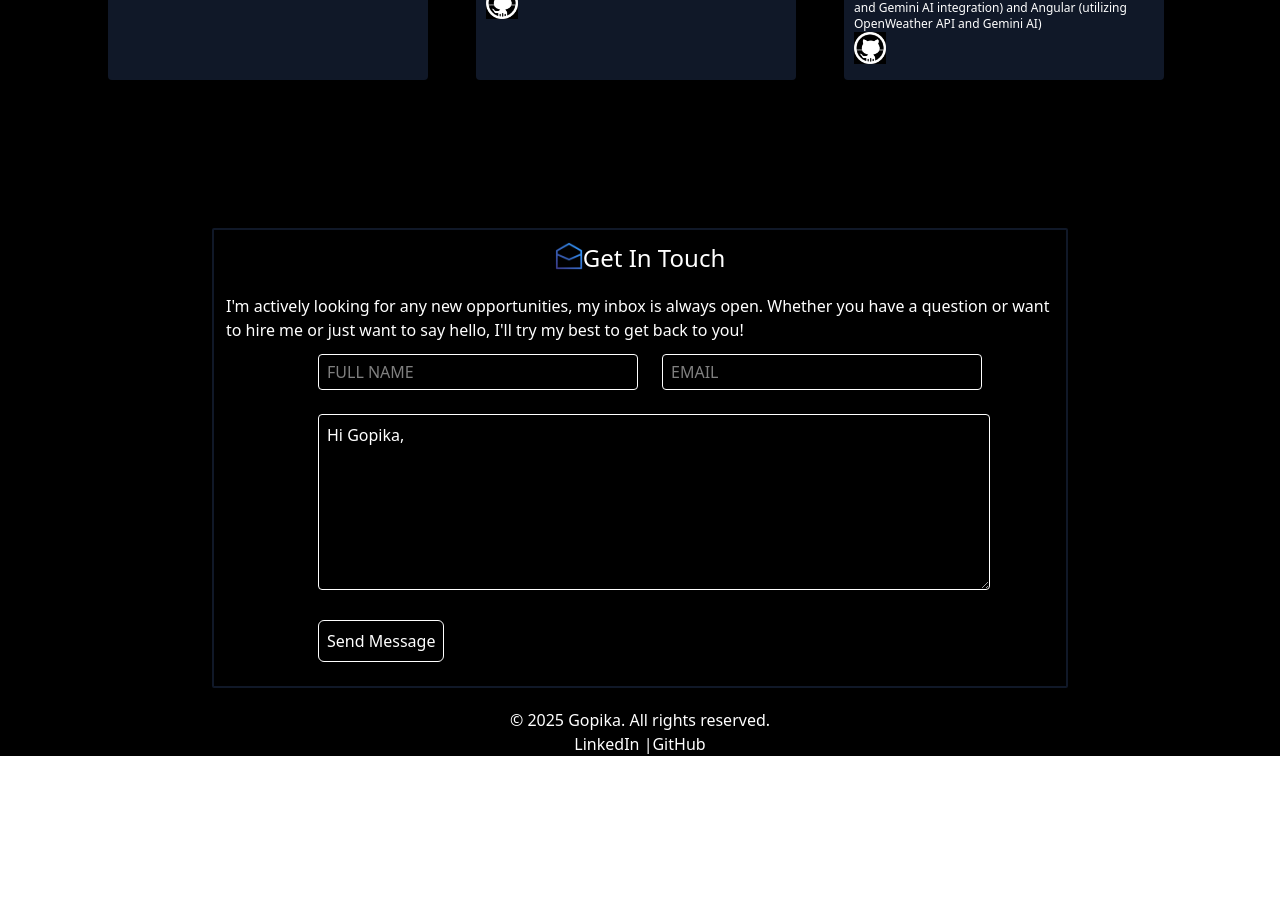
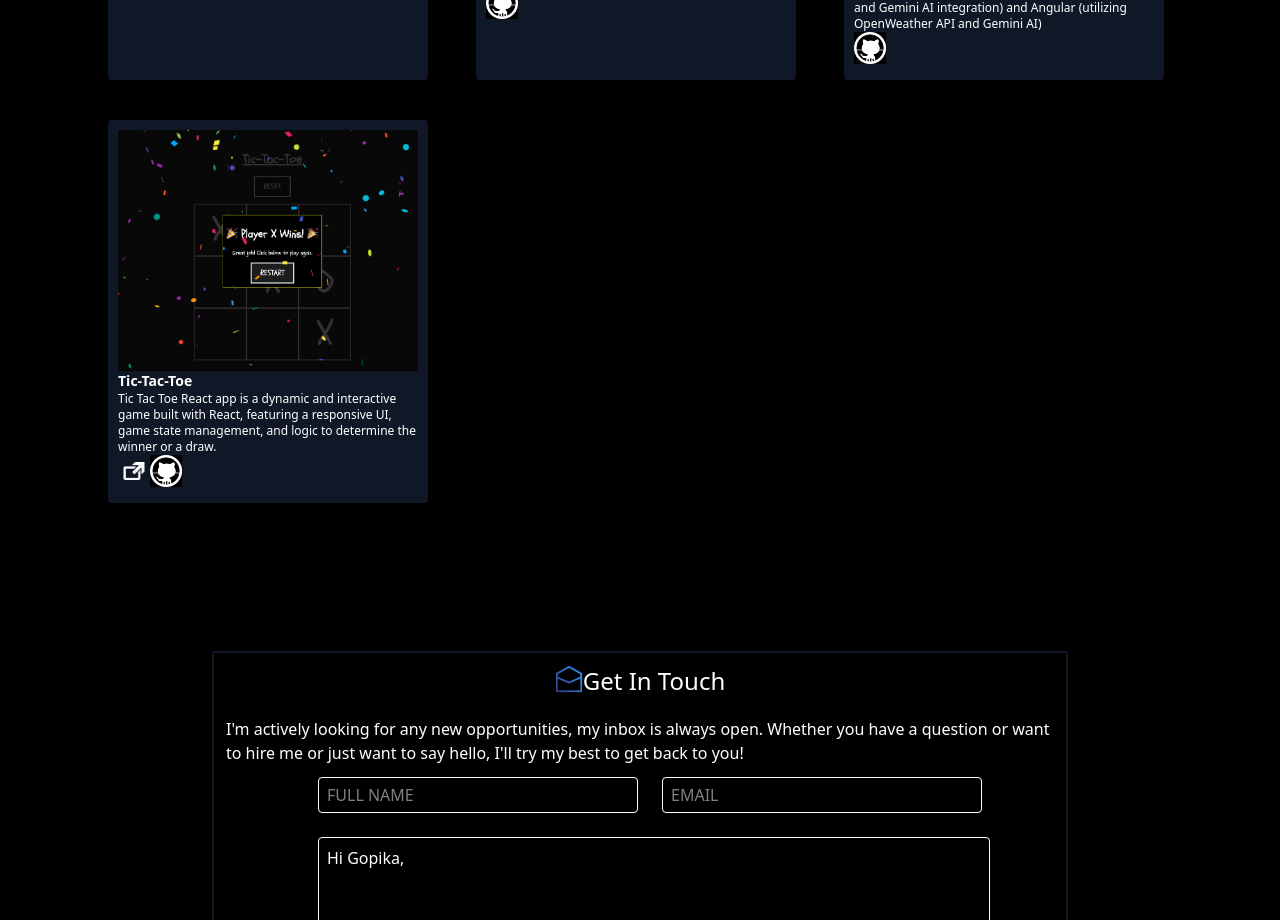
Before and after one commit to gopikalakshmia/portfolio, a React (Vite) app: page / in a window 1280 px wide. Shown: the part 3720-4640 px from the top of the page. Before the commit the page ends 4476 px from the top, so only its background shows below. Built offline with nearby package versions, Linux system fonts and the light colour scheme.

Commit message:
new project added

```diff
--- a/src/Components/Project.jsx
+++ b/src/Components/Project.jsx
@@ -1,7 +1,8 @@
 import dev from '../assets/dev.jpg';
 import github from '../assets/github.png';
+import openWindow from '../assets/openWindow.png';
 import { Projects } from '../assets/Project';
-import { motion, spring } from "framer-motion";
+import { motion } from "framer-motion";
 function Project() {
   return (
     <div id="Project" className=" font-sans bg-black text-white p-5  md:p-15 md:mb-5">
@@ -22,7 +23,7 @@ function Project() {
           {item.skills}
         </p>
         </div>
-
+        {item.visit &&<button  className='' onClick={()=>{window.open(item.visit)}}><img className='size-8 p-1' src={openWindow} title="Checkout Website"/></button>}
         <button  className='' onClick={()=>{window.open(item.githubLink)}}><img className='size-8' src={github} title="Checkout GitHub"/></button>
       </motion.div>
 
--- a/src/assets/Project.js
+++ b/src/assets/Project.js
@@ -36,4 +36,11 @@ export const Projects = [
     githubLink:'https://github.com/gopikalakshmia/weatherapp-react',
     skills: `Independent weather applications developed in React (featuring custom hooks, OpenWeather API, and Gemini AI integration) and Angular (utilizing OpenWeather API and Gemini AI)`,
   },
+  {
+    title: "Tic-Tac-Toe",
+    img: `./images/tictactoe.png`,
+    githubLink:'https://github.com/gopikalakshmia/tic-tac-toe',
+    visit:'https://tic-tac-lubtc1lnj-gopikas-projects-e7cef3f0.vercel.app/',
+    skills: `Tic Tac Toe React app is a dynamic and interactive game built with React, featuring a responsive UI, game state management, and logic to determine the winner or a draw.`,
+  },
 ];
```
Also changed, not shown: public/images/tictactoe.png (added), src/assets/openWindow.png (added).
